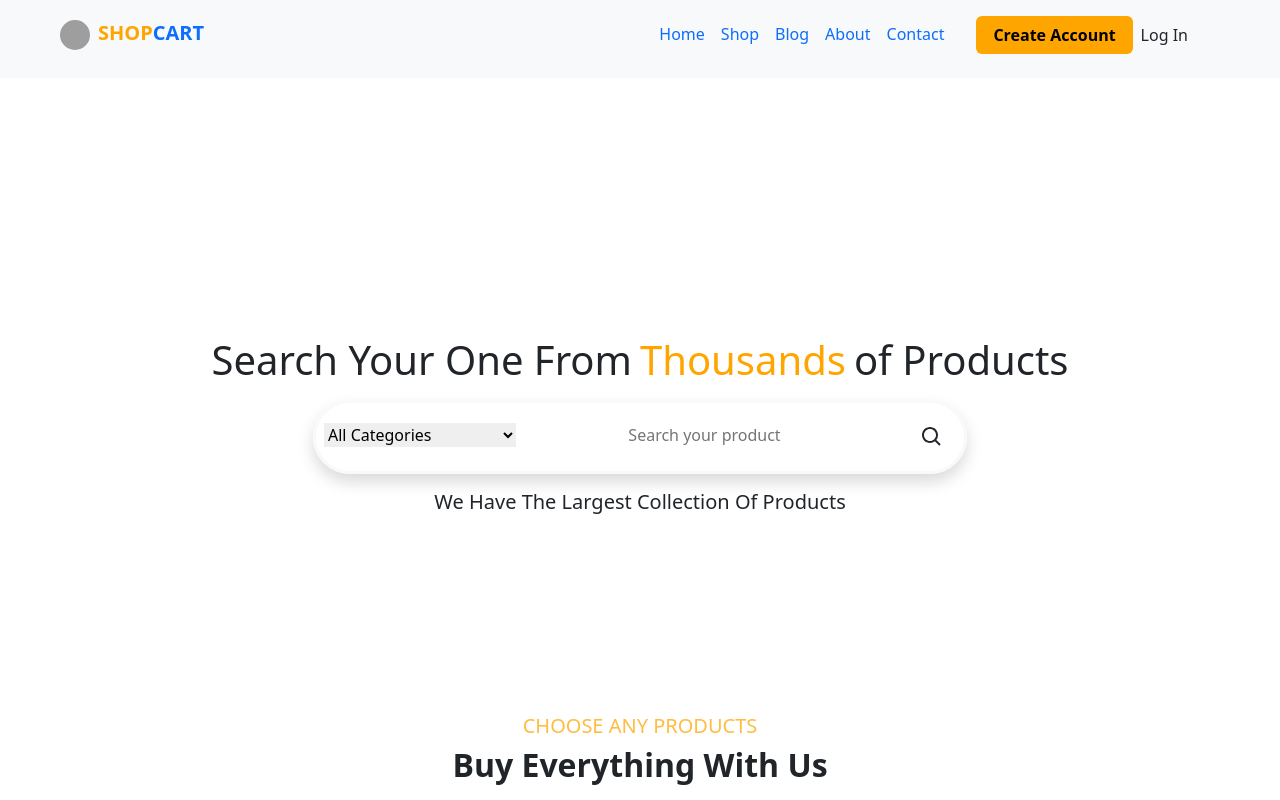
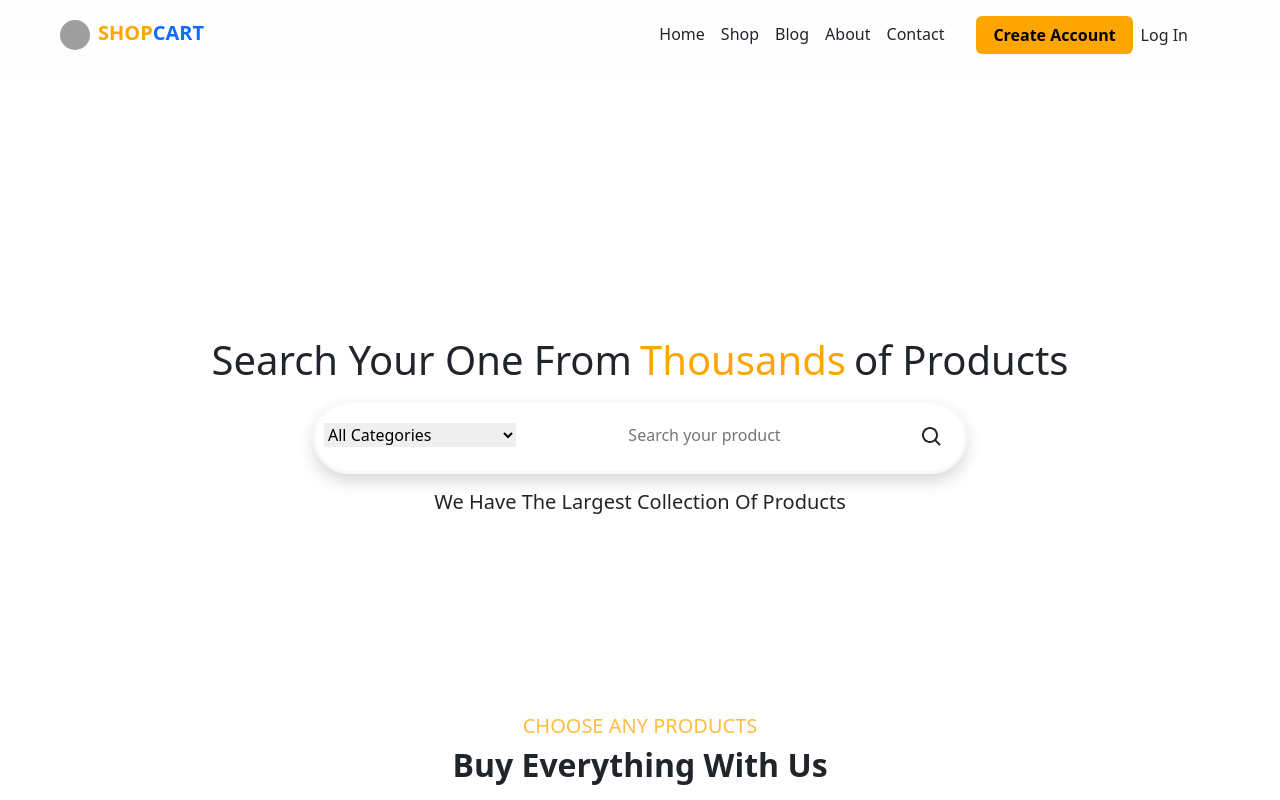
Before and after one commit to Patrick-Njiru/pro-picks, a React (Vite) app: page / in a window 1280 px wide. Shown: the top 800 px of the page. Built offline with nearby package versions, Linux system fonts and the light colour scheme; grey boxes are pictures that could not be loaded.

Commit message:
Modify navbar.

```diff
--- a/src/pages/global/NavBar.jsx
+++ b/src/pages/global/NavBar.jsx
@@ -1,6 +1,6 @@
 const NavBar = () => {
   return (
-    <nav className="navbar navbar-expand-lg fixed-top bg-body-tertiary px-5">
+    <nav className="navbar navbar-expand-lg fixed-top px-5" style={{background: 'rgba(254,254,254,0.8)'}}>
       <div className="container-fluid">
         <a className="navbar-brand h6 text-uppercase" href="#">
           <img
@@ -29,7 +29,7 @@ const NavBar = () => {
               <li className="list-group-item mx-2 h6">
                 <a
                   href="#"
-                  className='link-primary text-decoration-none'
+                  className='link-dark text-decoration-none'
                 >
                   Home
                 </a>
@@ -37,7 +37,7 @@ const NavBar = () => {
               <li className="list-group-item mx-2 h6">
                 <a
                   href="#shop"
-                  className='link-primary text-decoration-none'
+                  className='link-dark text-decoration-none'
                 >
                   Shop
                 </a>
@@ -45,7 +45,7 @@ const NavBar = () => {
               <li className="list-group-item mx-2 h6">
                 <a
                   href="#blog"
-                  className='link-primary text-decoration-none'
+                  className='link-dark text-decoration-none'
                 >
                   Blog
                 </a>
@@ -53,7 +53,7 @@ const NavBar = () => {
               <li className="list-group-item mx-2 h6">
                 <a
                   href="#about"
-                  className='link-primary text-decoration-none'
+                  className='link-dark text-decoration-none'
                 >
                   About
                 </a>
@@ -61,7 +61,7 @@ const NavBar = () => {
               <li className="list-group-item mx-2 h6">
                 <a
                   href="#contact"
-                  className='link-primary text-decoration-none'
+                  className='link-dark text-decoration-none'
                 >
                   Contact
                 </a>
@@ -91,7 +91,7 @@ const NavBar = () => {
             <li className="list-group-item my-4 h6">
                 <a
                   href="#"
-                  className='link-primary text-decoration-none'
+                  className='link-dark text-decoration-none'
                 >
                   Home
                 </a>
@@ -99,7 +99,7 @@ const NavBar = () => {
               <li className="list-group-item my-4 h6">
                 <a
                   href="#shop"
-                  className='link-primary text-decoration-none'
+                  className='link-dark text-decoration-none'
                 >
                   Shop
                 </a>
@@ -107,7 +107,7 @@ const NavBar = () => {
               <li className="list-group-item my-4 h6">
                 <a
                   href="#blog"
-                  className='link-primary text-decoration-none'
+                  className='link-dark text-decoration-none'
                 >
                   Blog
                 </a>
@@ -115,7 +115,7 @@ const NavBar = () => {
               <li className="list-group-item my-4 h6">
                 <a
                   href="#about"
-                  className='link-primary text-decoration-none'
+                  className='link-dark text-decoration-none'
                 >
                   About
                 </a>
@@ -123,7 +123,7 @@ const NavBar = () => {
               <li className="list-group-item my-4 h6">
                 <a
                   href="#contact"
-                  className='link-primary text-decoration-none'
+                  className='link-dark text-decoration-none'
                 >
                   Contact
                 </a>
```
